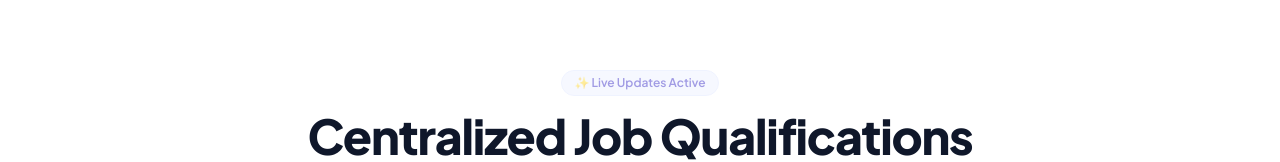
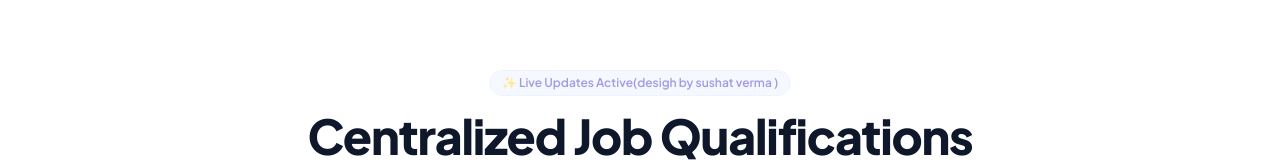
Before and after one commit to Sushantverma219/abc, a plain HTML site: page index.html in a window 1280 px wide. Shown: the part 128-290 px from the top of the page. Drawn offline with nearby package versions, Linux system fonts and the light colour scheme.

```diff
--- a/index.html
+++ b/index.html
@@ -102,7 +102,7 @@
 
             <span class="inline-flex items-center gap-1.5 py-1 px-3 rounded-full text-xs font-semibold bg-indigo-50 text-indigo-700 mb-4 border border-indigo-100 animate-pulse">
 
-                ✨ Live Updates Active
+                ✨ Live Updates Active(desigh by sushat verma )
 
             </span>
 
```
